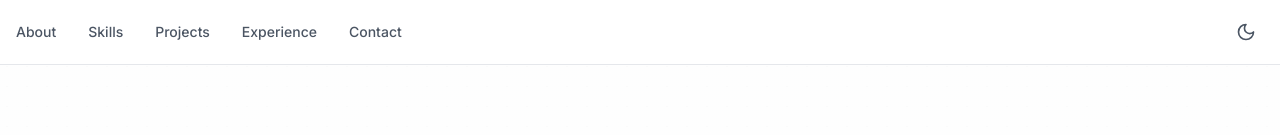
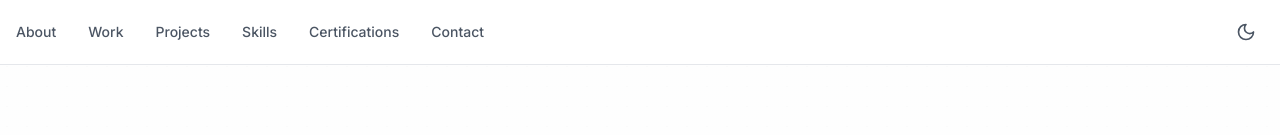
Before and after one commit to PrateekShetty1/portfolio1-cursor, a Next.js app: page / in a window 1280 px wide. Shown: the top 135 px of the page. Built offline with nearby package versions, Linux system fonts and the light colour scheme.

Commit message:
Fix navigation order and project links

```diff
--- a/app/page.tsx
+++ b/app/page.tsx
@@ -25,9 +25,10 @@ type Project = {
 
 const navItems = [
   { href: '#about', label: 'About' },
+  { href: '#experience', label: 'Work' },
+  { href: '#projects', label: 'Projects' },
   { href: '#skills', label: 'Skills' },
-  { href: '#projects', label: 'Projects' },
-  { href: '#experience', label: 'Experience' },
+  { href: '#certifications', label: 'Certifications' },
   { href: '#contact', label: 'Contact' },
 ];
 
@@ -144,7 +145,7 @@ const navItems = [
     tags: ["E-commerce", "Data Analytics", "Sales Strategy", "Revenue Growth"],
     links: [
       {
-        url: "/pdfs/PNS project.pdf",
+        url: "/pdfs/PNS Project.pdf",
         text: "View Project"
       }
     ],
```
